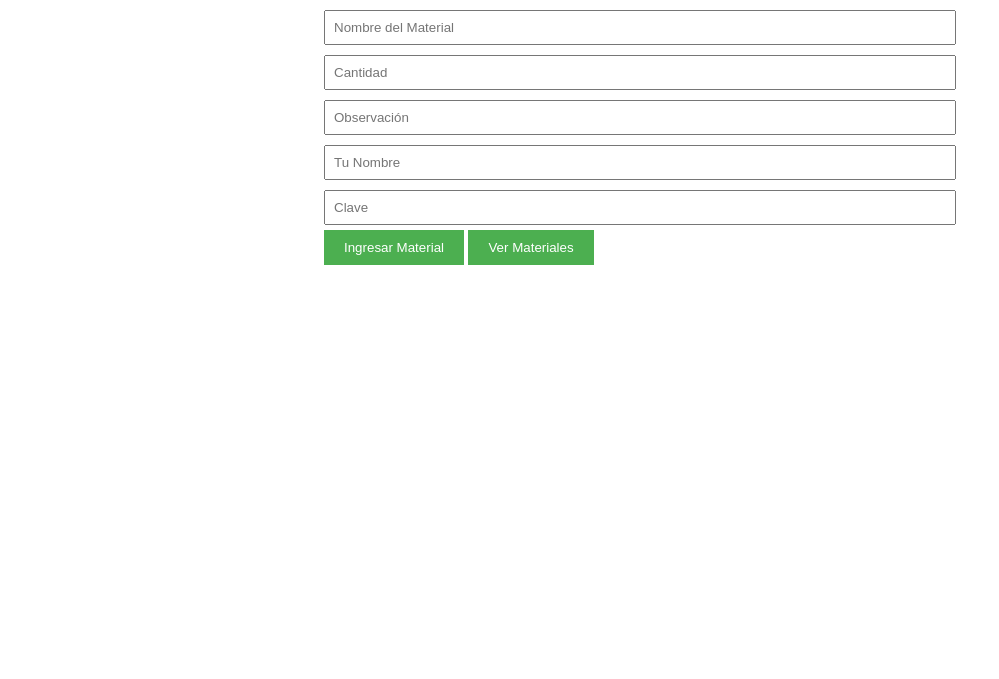
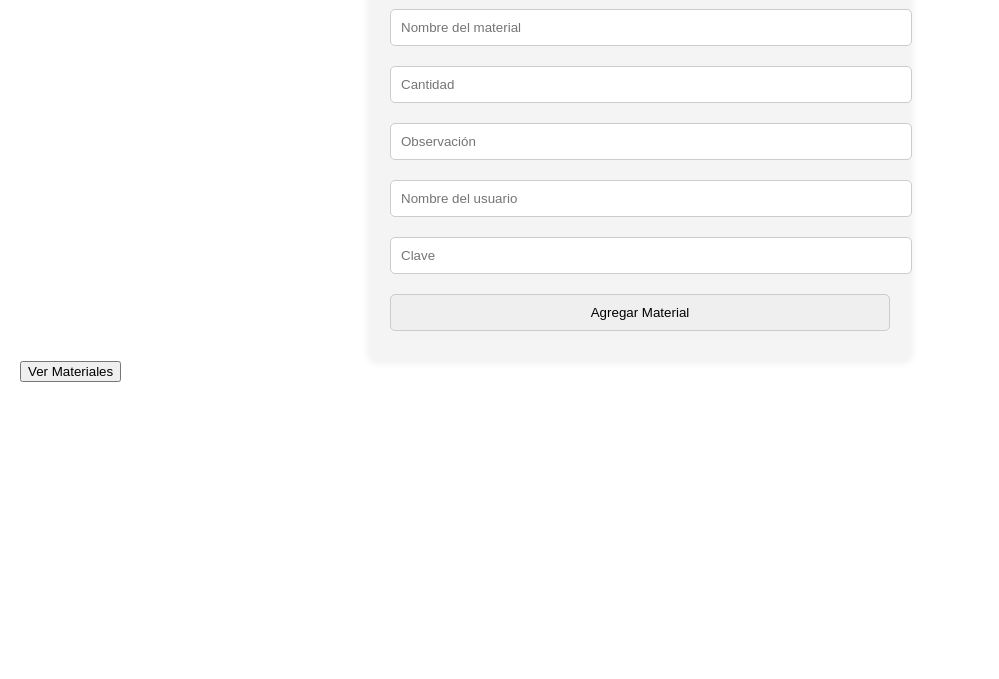
Before and after one commit to LucasIarlori/Inventario, a plain HTML site: page index.html in a window 1280 px wide. Shown: the part 121-800 px from the top of the page, without its empty margins (0-999 px from the left). Drawn offline with Linux system fonts and the light colour scheme.

Commit message:
Add files via upload

```diff
--- a/index.html
+++ b/index.html
@@ -1,36 +1,72 @@
-<script src="script.js"></script>
 <!DOCTYPE html>
 <html lang="es">
 <head>
     <meta charset="UTF-8">
     <meta name="viewport" content="width=device-width, initial-scale=1.0">
-    <title>Ingreso de Materiales</title>
+    <title>Inventario de Materiales</title>
     <style>
-        body { font-family: Arial, sans-serif; }
-        .container { width: 50%; margin: 0 auto; padding-top: 50px; }
-        input[type="text"], input[type="number"], input[type="password"] { width: 100%; padding: 8px; margin: 5px 0; }
-        button { padding: 10px 20px; background-color: #4CAF50; color: white; border: none; cursor: pointer; }
-        #tabla-materiales { margin-top: 20px; border-collapse: collapse; width: 100%; }
-        #tabla-materiales th, #tabla-materiales td { border: 1px solid #ddd; padding: 8px; text-align: left; }
-        #tabla-materiales th { background-color: #f2f2f2; }
-        .tab { display: none; }
-        .active { display: block; }
+        /* Estilos básicos para la página */
+        body {
+            font-family: Arial, sans-serif;
+            margin: 0;
+            padding: 20px;
+        }
+        h1 {
+            text-align: center;
+        }
+        form {
+            max-width: 500px;
+            margin: 0 auto;
+            padding: 20px;
+            background-color: #f4f4f4;
+            border-radius: 5px;
+            box-shadow: 0 0 10px rgba(0, 0, 0, 0.1);
+        }
+        form input, form button {
+            width: 100%;
+            padding: 10px;
+            margin: 10px 0;
+            border-radius: 5px;
+            border: 1px solid #ccc;
+        }
+        table {
+            width: 100%;
+            margin-top: 20px;
+            border-collapse: collapse;
+        }
+        table, th, td {
+            border: 1px solid #ccc;
+        }
+        th, td {
+            padding: 10px;
+            text-align: left;
+        }
+        .container {
+            display: none;
+        }
+        .container.active {
+            display: block;
+        }
     </style>
 </head>
 <body>
-    <div class="container">
-        <h2>Ingreso de Materiales</h2>
-        <input type="text" id="material" placeholder="Nombre del Material">
-        <input type="number" id="cantidad" placeholder="Cantidad">
-        <input type="text" id="observacion" placeholder="Observación">
-        <input type="text" id="usuario" placeholder="Tu Nombre">
-        <input type="password" id="clave" placeholder="Clave">
-        <button onclick="agregarMaterial()">Ingresar Material</button>
-        <button onclick="mostrarMateriales()">Ver Materiales</button>
-    </div>
 
-    <div class="container tab" id="tab-materiales">
-        <h2>Lista de Materiales</h2>
+    <h1>Control de Inventario</h1>
+
+    <!-- Formulario para ingresar materiales -->
+    <form id="formulario-materiales">
+        <input type="text" id="material" placeholder="Nombre del material" required>
+        <input type="number" id="cantidad" placeholder="Cantidad" required>
+        <input type="text" id="observacion" placeholder="Observación" required>
+        <input type="text" id="usuario" placeholder="Nombre del usuario" required>
+        <input type="password" id="clave" placeholder="Clave" required>
+        <button type="button" onclick="agregarMaterial()">Agregar Material</button>
+    </form>
+
+    <button type="button" onclick="mostrarMateriales()">Ver Materiales</button>
+
+    <!-- Contenedor para la tabla de materiales -->
+    <div class="container" id="tab-materiales">
         <table id="tabla-materiales">
             <thead>
                 <tr>
@@ -42,87 +78,12 @@
                 </tr>
             </thead>
             <tbody>
-                <!-- Aquí se agregarán las filas de la tabla dinámicamente -->
+                <!-- Las filas se agregarán aquí dinámicamente -->
             </tbody>
         </table>
     </div>
 
-    <script>
-        const SCRIPT_URL = 'https://script.google.com/macros/s/AKfycbw9W-XiVR2VBlVgdI3U5Zn2cYoeyzvv4P5OUmFqf8qZ5kXUI3T1pbeXkzNy1V8upuuK/exec';
-
-        function agregarMaterial() {
-            const material = document.getElementById('material').value;
-            const cantidad = document.getElementById('cantidad').value;
-            const observacion = document.getElementById('observacion').value;
-            const usuario = document.getElementById('usuario').value;
-            const clave = document.getElementById('clave').value;
-
-            if (clave !== "123") {
-                alert("Clave incorrecta. Intente de nuevo.");
-                return;
-            }
-
-            if (material && cantidad && observacion && usuario) {
-                const data = {
-                    material: material,
-                    cantidad: cantidad,
-                    observacion: observacion,
-                    usuario: usuario
-                };
-
-                fetch(SCRIPT_URL, {
-                    method: 'POST',
-                    mode: 'no-cors',
-                    headers: {
-                        'Content-Type': 'application/json',
-                    },
-                    body: JSON.stringify(data)
-                })
-                .then(() => {
-                    alert("Material ingresado con éxito!");
-                    limpiarCampos();
-                })
-                .catch(error => {
-                    console.error('Error al enviar datos:', error);
-                });
-            } else {
-                alert("Por favor complete todos los campos.");
-            }
-        }
-
-        function limpiarCampos() {
-            document.getElementById('material').value = '';
-            document.getElementById('cantidad').value = '';
-            document.getElementById('observacion').value = '';
-            document.getElementById('usuario').value = '';
-            document.getElementById('clave').value = '';
-        }
-
-        function mostrarMateriales() {
-            fetch(SCRIPT_URL)
-                .then(response => response.json())
-                .then(data => {
-                    const tablaCuerpo = document.querySelector("#tabla-materiales tbody");
-                    tablaCuerpo.innerHTML = ''; // Limpiar la tabla antes de agregar nuevas filas
-
-                    data.forEach(fila => {
-                        const nuevaFila = document.createElement('tr');
-                        fila.forEach(celda => {
-                            const nuevaCelda = document.createElement('td');
-                            nuevaCelda.textContent = celda;
-                            nuevaFila.appendChild(nuevaCelda);
-                        });
-                        tablaCuerpo.appendChild(nuevaFila);
-                    });
-
-                    // Cambiar de pestaña
-                    document.querySelector('.container').classList.remove('active');
-                    document.getElementById('tab-materiales').classList.add('active');
-                })
-                .catch(error => {
-                    console.error('Error al obtener los datos:', error);
-                });
-        }
-    </script>
+    <!-- Incluir el script.js -->
+    <script src="script.js"></script>
 </body>
 </html>
```
